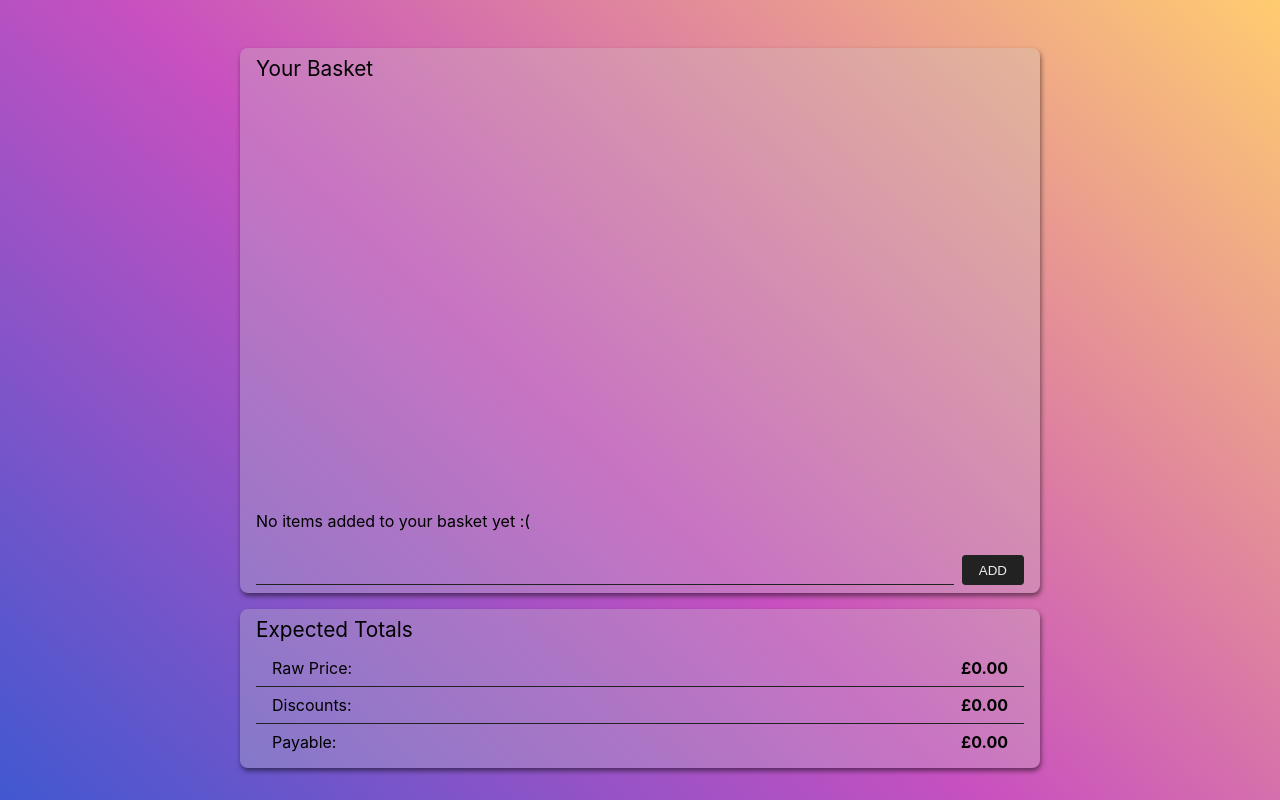
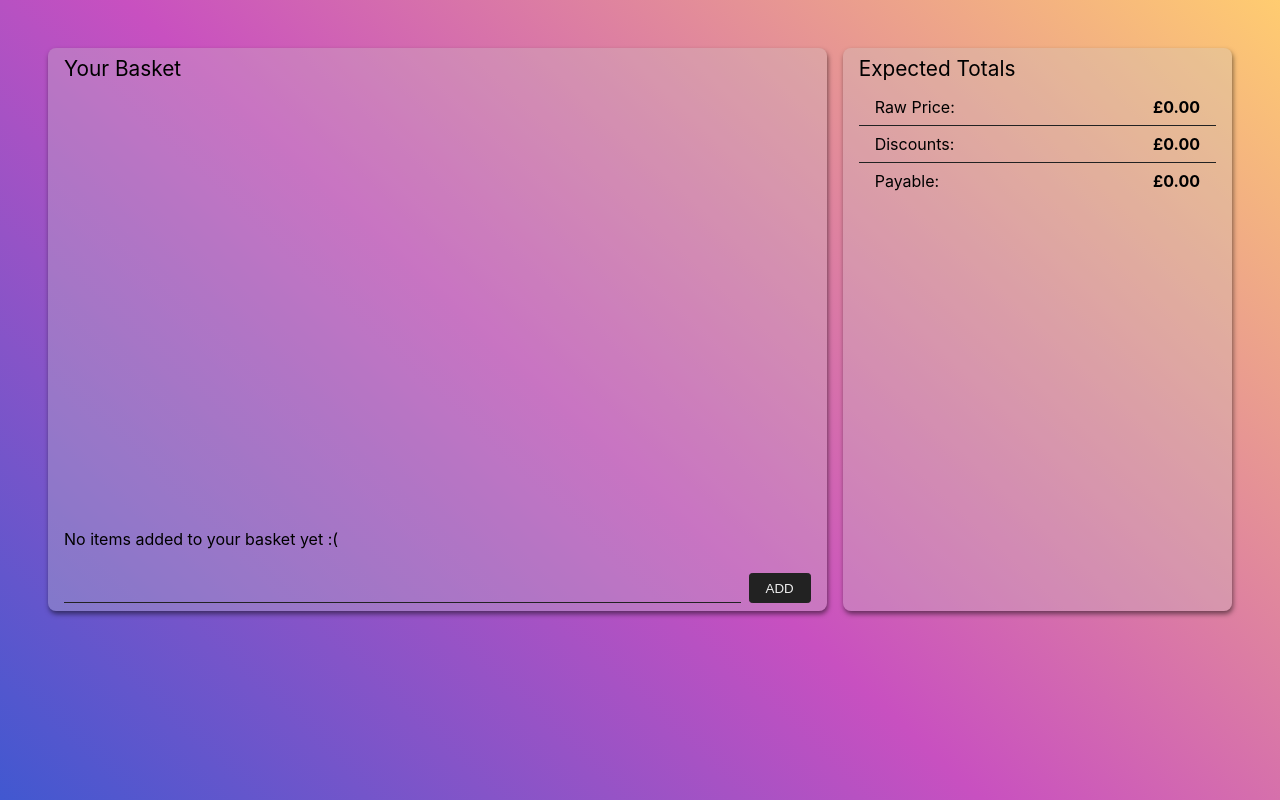
Before and after one commit to imerljak/amazing-checkout, a React (Create React App) app: page / in a window 1280 px wide. Built offline with nearby package versions, Linux system fonts and the light colour scheme.

Commit message:
layout modifications
+ Alternate horizontal layour
+ List item styling

```diff
--- a/src/app/components/Basket/index.tsx
+++ b/src/app/components/Basket/index.tsx
@@ -1,5 +1,6 @@
 import React, { useState } from 'react';
 import { useBasket } from '../../contexts/BasketContext';
+import BasketListItem from '../BasketListItem';
 import { Card, CardBody, CardFooter, CardHeader } from '../Card/styles';
 import { CodeInput, CodeSubmit, ItemsList } from './styles';
 
@@ -7,9 +8,24 @@ const Basket: React.FC = () => {
   const { items, addItem, removeItem } = useBasket();
 
   const [code, setCode] = useState<string>('');
+  const [addStatus, setAddStatus] = useState<boolean>(true);
+
+  const handleSubmitResult = (result: boolean) => {
+    if (result) {
+      setCode('');
+    }
+
+    setAddStatus(result);
+  };
 
   const handleSubmit = () => {
-    const future = addItem(code).then(() => setCode(''));
+    return addItem(code).then(handleSubmitResult);
+  };
+
+  const handleKeyDown = (e: React.KeyboardEvent) => {
+    if (e.key === 'Enter') {
+      return handleSubmit();
+    }
   };
 
   return (
@@ -19,9 +35,12 @@ const Basket: React.FC = () => {
         <ItemsList>
           {items.length ? (
             items.map(it => (
-              <p key={it.product.id}>
-                {it.quantity}x {it.product.name}
-              </p>
+              <BasketListItem
+                key={it.product.id}
+                amount={it.quantity}
+                product={it.product.name}
+                price={it.product.price}
+              />
             ))
           ) : (
             <p>No items added to your basket yet :(</p>
@@ -32,6 +51,7 @@ const Basket: React.FC = () => {
         <CodeInput
           type='text'
           value={code}
+          onKeyDown={e => handleKeyDown(e)}
           onChange={e => setCode(e.target.value)}
         />
         <CodeSubmit onClick={handleSubmit}>ADD</CodeSubmit>
--- /dev/null
+++ b/src/app/components/BasketListItem/index.tsx
@@ -0,0 +1,27 @@
+import React from 'react';
+import Money from '../Money';
+import { Container, ItemAmount, ItemName, ItemPrice } from './styles';
+
+interface BasketListItemProps {
+  amount: number;
+  product: string;
+  price: number;
+}
+
+const BasketListItem: React.FC<BasketListItemProps> = ({
+  amount,
+  product,
+  price,
+}) => {
+  return (
+    <Container>
+      <ItemAmount>{amount}x</ItemAmount>
+      <ItemName>{product}</ItemName>
+      <ItemPrice>
+        <Money value={price} />
+      </ItemPrice>
+    </Container>
+  );
+};
+
+export default BasketListItem;
--- /dev/null
+++ b/src/app/components/BasketListItem/styles.ts
@@ -0,0 +1,23 @@
+import styled from 'styled-components';
+
+export const Container = styled.div`
+  display: grid;
+  grid-gap: 0.5rem;
+  grid-template-columns: 1fr 1fr 1fr;
+  padding: 0.5rem;
+  border: 1px solid #333;
+  border-radius: 0.3rem;
+  align-self: stretch;
+
+  margin-top: 0.5rem;
+`;
+
+export const ItemAmount = styled.div`
+  font-weight: bold;
+`;
+export const ItemName = styled.div`
+  font-weight: bold;
+`;
+export const ItemPrice = styled.div`
+  justify-self: end;
+`;
--- a/src/app/contexts/BasketContext.tsx
+++ b/src/app/contexts/BasketContext.tsx
@@ -15,8 +15,8 @@ interface BasketContextProps {
   items: BasketItem[];
   totalPrice: number;
   totalDiscount: number;
-  addItem: (code: string) => Promise<void>;
-  removeItem: (code: string) => Promise<void>;
+  addItem: (code: string) => Promise<boolean>;
+  removeItem: (code: string) => Promise<boolean>;
 }
 
 const BasketContext = createContext<BasketContextProps>(
@@ -43,11 +43,12 @@ const BasketContextProvider: React.FC = ({ children }) => {
     }));
   }, [state.items]);
 
-  const addNewProduct = async (code: string) => {
+  const addNewProduct = async (code: string): Promise<boolean> => {
     if (!code || code.trim() === '') {
-      return;
+      return false;
     }
 
+    try {
       const product = await ProductService.fetch(code);
 
       if (product) {
@@ -61,7 +62,13 @@ const BasketContextProvider: React.FC = ({ children }) => {
             },
           },
         }));
+
+        return true;
       }
+    } catch (e) {
+      console.error(e);
+    }
+    return false;
   };
 
   const incrementExistingProduct = async (code: string) => {
@@ -77,18 +84,20 @@ const BasketContextProvider: React.FC = ({ children }) => {
     }));
   };
 
-  const addItem = async (code: string) => {
+  const addItem = async (code: string): Promise<boolean> => {
     const { items } = state;
 
     if (!items[code]) {
       return addNewProduct(code);
     }
 
-    return incrementExistingProduct(code);
+    await incrementExistingProduct(code);
+    return true;
   };
 
-  const removeItem = async (code: string) => {
+  const removeItem = async (code: string): Promise<boolean> => {
     // TODO
+    return false;
   };
 
   return (
--- a/src/app/pages/Shop/styles.ts
+++ b/src/app/pages/Shop/styles.ts
@@ -5,7 +5,6 @@ export const Container = styled.div`
   display: flex;
   justify-content: center;
   height: 90%;
-
   @media (max-width: 767px) {
     padding: 1rem;
   }
@@ -15,10 +14,23 @@ export const Content = styled.div`
   display: grid;
   flex-grow: 1;
   grid-template-rows: 4fr 1fr;
+  grid-template-columns: 2fr 1fr;
+  grid-template-areas:
+    'b c'
+    'b c';
   grid-gap: 1rem;
-  max-width: 800px;
   @media (max-width: 767px) {
-    max-width: 100%;
+    grid-template-areas:
+      'b'
+      'c';
+  }
+
+  & div:first-child: {
+    grid-area: 'b';
+  }
+
+  & div:last-child: {
+    grid-area: 'c';
   }
 `;
 
```
Lines whose indentation alone changed are shown as unchanged.
